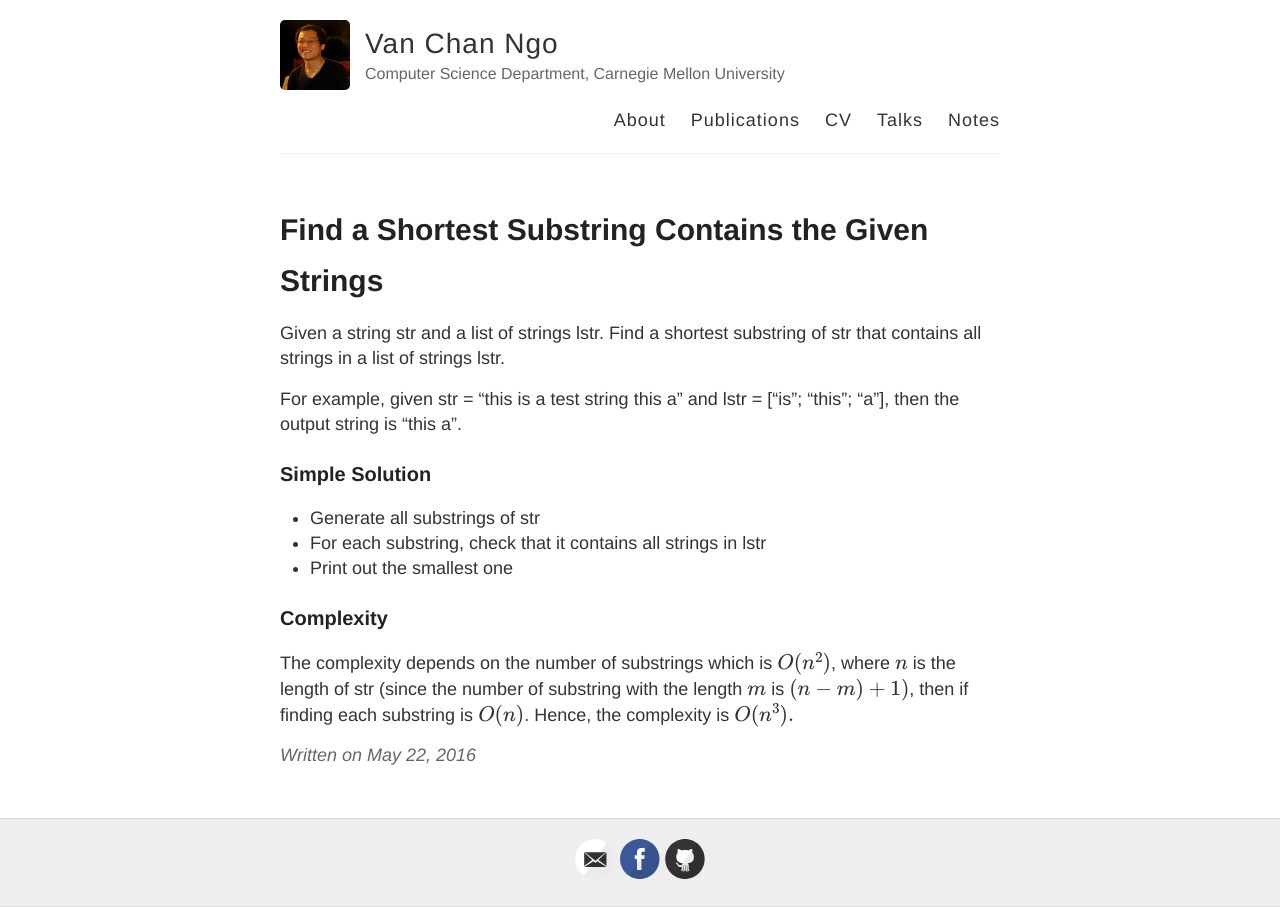
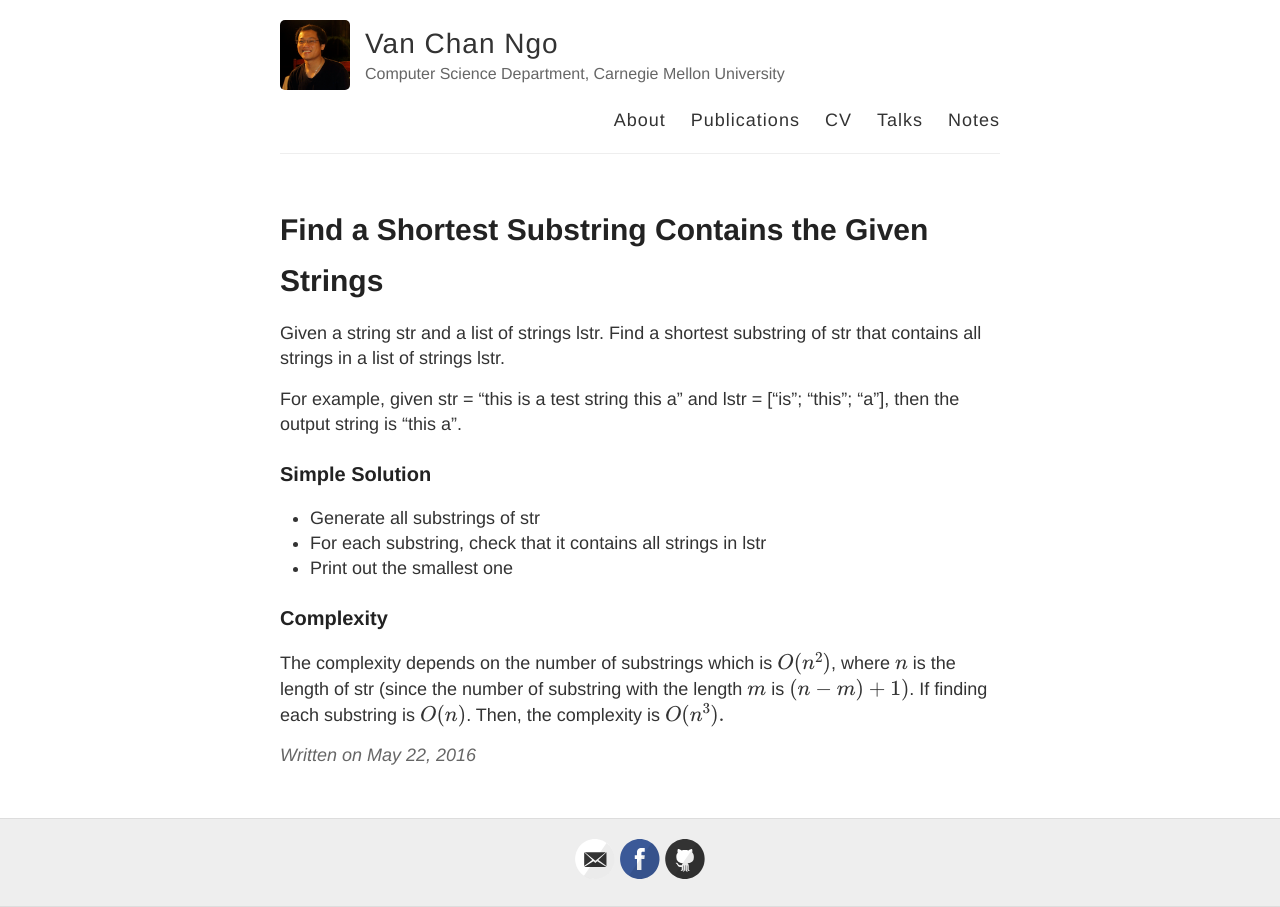
Before and after one commit to channgo2203/channgo2203.github.io, a Jekyll site: the page built from _posts/2016-5-22-strpuzzle1.md, in a window 1280 px wide. Built offline with Jekyll 4.4.1, drawn with Linux system fonts in a browser that asks for light colours; formulas are drawn with MathJax 3.

Commit message:
Updated 2016-5-22-strpuzzle1.md

```diff
--- a/_posts/2016-5-22-strpuzzle1.md
+++ b/_posts/2016-5-22-strpuzzle1.md
@@ -17,4 +17,4 @@ For example, given str = “this is a test string this a” and lstr = [“is”
 
 ### Complexity
 
-The complexity depends on the number of substrings which is \\(O(n^2)\\), where \\(n\\) is the length of str (since the number of substring with the length \\(m\\) is \\((n - m) + 1)\\), then if finding each substring is \\(O(n)\\). Hence, the complexity is \\(O(n^3).\\)
+The complexity depends on the number of substrings which is \\(O(n^2)\\), where \\(n\\) is the length of str (since the number of substring with the length \\(m\\) is \\((n - m) + 1)\\). If finding each substring is \\(O(n)\\). Then, the complexity is \\(O(n^3).\\)
```
